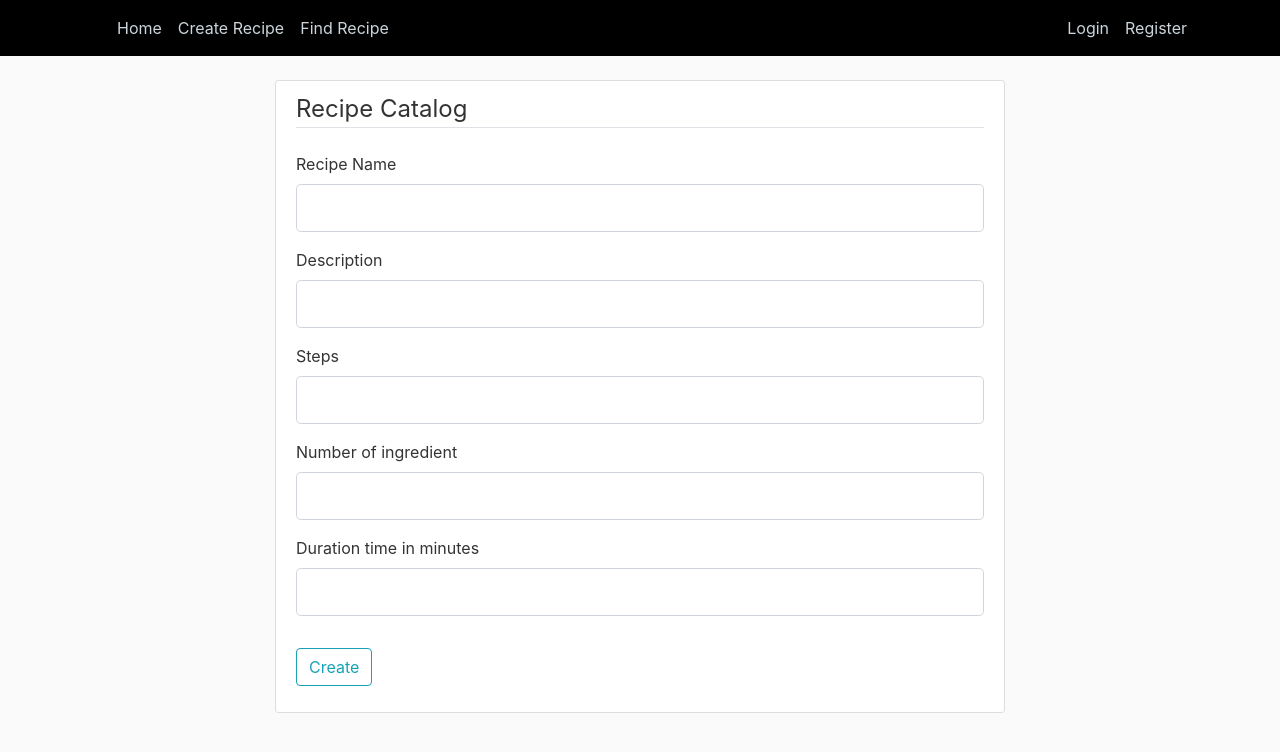
After one commit to bartawil/Cooking-Made-Social, a Flask app: page /recipe_catalog in a window 1280 px wide. The commit adds this page. Shown: the top 752 px of the page. Run offline with Flask 2, Linux system fonts and the light colour scheme; the visitor is signed in with stand-in values (Sample User, id 1); some libraries are stand-ins or nearby versions.

Commit message:
login session

```diff
--- /dev/null
+++ b/Users/routs.py
@@ -0,0 +1,4 @@
+from flask import Blueprint
+
+
+users = Blueprint('users', __name__)
--- a/application.py
+++ b/application.py
@@ -1,10 +1,9 @@
 import flask
+from flask import Flask, render_template, request, url_for, flash, redirect, session
 from flask import Flask, render_template, request, url_for, flash,redirect
+from flask_session import Session
 import mysql.connector
-
-
-from forms import CreateRecipeForm
-
+from forms import CreateRecipeForm, FindRecipeForm
 
 workshop_db = mysql.connector.connect(
     host='localhost',
@@ -18,6 +17,10 @@ workshop_cursor = workshop_db.cursor()
 app = Flask(__name__)
 # Create S.K. for anti csrf attack
 app.config['SECRET_KEY'] = '2136cdc56a8ad364b251f9bb645d1e56'
+app.config['SESSION_PERMANENT'] = False
+app.config['SESSION_TYPE'] = 'filesystem'
+Session(app)
+
 
 @app.route("/", methods=['GET', 'POST'])
 def index():
@@ -52,7 +55,6 @@ def process_login():
     if userName=="" or userPassword =="":
         return render_template("Login.html", user_error="All fields must have value")
 
-
     # Check if user already exists in DB
     sql_q = "SELECT user_name FROM users WHERE user_name=%s and user_password=%s"
     param_q = (userName, userPassword)
@@ -62,7 +64,7 @@ def process_login():
 
     if result is None:
         return render_template("Login.html", user_error="Error in given credentials")
-
+    session['cookie'] = userName
     return flask.redirect(url_for('target', name=userName, password=userPassword))
 
 
@@ -113,6 +115,18 @@ posts = [
         'title': 'Blog Post 2',
         'content': 'Second post content',
         'date_posted': 'April 21, 2018'
+    },
+    {
+        'author': 'Jane Doe',
+        'title': 'Blog Post 3',
+        'content': 'Second post content',
+        'date_posted': 'April 21, 2018'
+    },
+    {
+        'author': 'Jane Doe',
+        'title': 'Blog Post 4',
+        'content': 'Second post content',
+        'date_posted': 'April 21, 2018'
     }
 ]
 
@@ -124,6 +138,8 @@ def target(name, password):
 
 @app.route("/home")
 def home():
+    if not session.get("cookie"):
+        return flask.redirect('login')
     return render_template('home.html', posts=posts)
 
 
@@ -156,12 +172,29 @@ def upload_recipe(value):
 
 @app.route("/create_recipe", methods=['GET', 'POST'])
 def create_recipe():
-    form = CreateRecipeForm()
-    if form.validate_on_submit():
-        flash(f'Recipe "{form.name.data}" Upload successfully!', 'success')
-        upload_recipe(form.data)
-        return redirect(url_for('home'))
-    return render_template('create_recipe.html', title='Create Recipe', form=form)
+    if not session.get("cookie"):
+        return flask.redirect('login')
+    else:
+        form = CreateRecipeForm()
+        if form.validate_on_submit():
+            flash(f'Recipe "{form.name.data}" Upload successfully!', 'success')
+            upload_recipe(form.data)
+            return redirect(url_for('home'))
+        return render_template('create_recipe.html', title='Create Recipe', form=form)
+
+
+@app.route("/recipe_catalog", methods=['GET', 'POST'])
+def recipe_catalog():
+    if not session.get("cookie"):
+        return flask.redirect('login')
+    else:
+        form = FindRecipeForm()
+        if form.validate_on_submit():
+            # flash(f'Recipe "{form.name.data}" Upload successfully!', 'success')
+            # upload_recipe(form.data)
+            return redirect(url_for('home'))
+        return render_template('recipe_catalog.html', title='Recipe Catalog', form=form)
+
 
 
 if __name__ == '__main__':
--- a/forms.py
+++ b/forms.py
@@ -12,3 +12,14 @@ class CreateRecipeForm(FlaskForm):
     n_ingredient = IntegerField('Number of ingredient')
     minutes = IntegerField('Duration time in minutes')
     submit = SubmitField('Create')
+
+
+class FindRecipeForm(FlaskForm):
+    contributer = IntegerField('Author Id', validators=[DataRequired()])
+    name = StringField('Recipe Name', validators=[DataRequired(), Length(min=0, max=255)])
+    descriptor = StringField('Description')
+    steps = StringField('Steps', validators=[DataRequired(), Length(min=0, max=255)])
+    n_steps = IntegerField('Number of steps')
+    n_ingredient = IntegerField('Number of ingredient')
+    minutes = IntegerField('Duration time in minutes')
+    submit = SubmitField('Create')
--- a/templates/layout.html
+++ b/templates/layout.html
@@ -26,6 +26,7 @@
             <div class="navbar-nav mr-auto">
               <a class="nav-item nav-link" href="/home">Home</a>
                 <a class="nav-item nav-link" href="/create_recipe">Create Recipe</a>
+                <a class="nav-item nav-link" href="/recipe_catalog">Find Recipe</a>
             </div>
             <!-- Navbar Right Side -->
             <div class="navbar-nav">
@@ -38,6 +39,8 @@
     </header>
     <main role="main" class="container">
       <div class="row">
+        <div class="col-md-2">
+        </div>
         <div class="col-md-8">
           {% with messages = get_flashed_messages(with_categories=true) %}
             {% if messages %}
@@ -50,7 +53,7 @@
           {% endwith %}
           {% block content %}{% endblock %}
         </div>
-        <div class="col-md-4">
+        <div class="col-md-2">
         </div>
       </div>
     </main>
--- /dev/null
+++ b/templates/recipe_catalog.html
@@ -0,0 +1,79 @@
+{% extends "layout.html" %}
+{% block content %}
+    <div class="content-section">
+        <form method="POST" action="">
+            {{ form.hidden_tag() }}
+            <fieldset class="form-group">
+                <legend class="border-bottom mb-4">Recipe Catalog</legend>
+                <div class="form-group">
+                    {{ form.name.label(class="form-control-label") }}
+                    {% if form.name.errors %}
+                        {{ form.name(class="form-control form-control-lg is-invalid") }}
+                        <div class="invalid-feedback">
+                            {% for error in form.name.errors %}
+                                <span>{{ error }}</span>
+                            {% endfor %}
+                        </div>
+                    {% else %}
+                        {{ form.name(class="form-control form-control-lg") }}
+                    {% endif %}
+                </div>
+                <div class="form-group">
+                    {{ form.descriptor.label(class="form-control-label") }}
+                    {% if form.descriptor.errors %}
+                        {{ form.descriptor(class="form-control form-control-lg is-invalid") }}
+                        <div class="invalid-feedback">
+                            {% for error in form.descriptor.errors %}
+                                <span>{{ error }}</span>
+                            {% endfor %}
+                        </div>
+                    {% else %}
+                        {{ form.descriptor(class="form-control form-control-lg") }}
+                    {% endif %}
+                </div>
+                <div class="form-group">
+                    {{ form.steps.label(class="form-control-label") }}
+                    {% if form.steps.errors %}
+                        {{ form.steps(class="form-control form-control-lg is-invalid") }}
+                        <div class="invalid-feedback">
+                            {% for error in form.steps.errors %}
+                                <span>{{ error }}</span>
+                            {% endfor %}
+                        </div>
+                    {% else %}
+                        {{ form.steps(class="form-control form-control-lg") }}
+                    {% endif %}
+                </div>
+                <div class="form-group">
+                    {{ form.n_ingredient.label(class="form-control-label") }}
+                    {% if form.n_ingredient.errors %}
+                        {{ form.n_ingredient(class="form-control form-control-lg is-invalid") }}
+                        <div class="invalid-feedback">
+                            {% for error in form.n_ingredient.errors %}
+                                <span>{{ error }}</span>
+                            {% endfor %}
+                        </div>
+                    {% else %}
+                        {{ form.n_ingredient(class="form-control form-control-lg") }}
+                    {% endif %}
+                </div>
+                <div class="form-group">
+                    {{ form.minutes.label(class="form-control-label") }}
+                    {% if form.minutes.errors %}
+                        {{ form.minutes(class="form-control form-control-lg is-invalid") }}
+                        <div class="invalid-feedback">
+                            {% for error in form.minutes.errors %}
+                                <span>{{ error }}</span>
+                            {% endfor %}
+                        </div>
+                    {% else %}
+                        {{ form.minutes(class="form-control form-control-lg") }}
+                    {% endif %}
+                </div>
+            </fieldset>
+            <div class="form-group">
+                {{ form.submit(class="btn btn-outline-info") }}
+            </div>
+        </form>
+    </div>
+{% endblock content %}
```
Also changed, not shown: main.py (deleted, +0 -37 lines), testWebApp.py (deleted, +0 -27 lines), Users/__init__.py (added), Users/forms.py (added), Users/utils.py (added), main/__init__.py (added), main/routs.py (added), posts/__init__.py (added), posts/forms.py (added), posts/routs.py (added).
